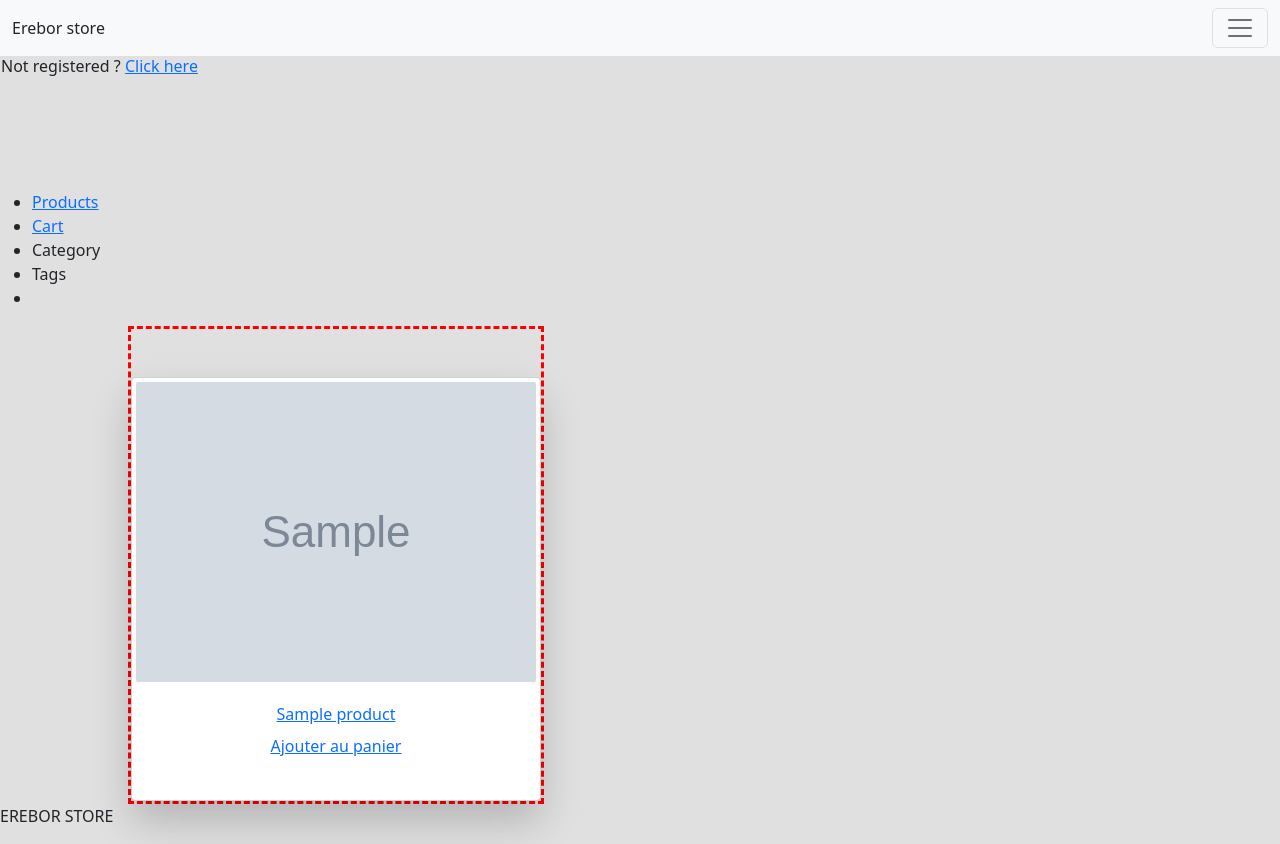
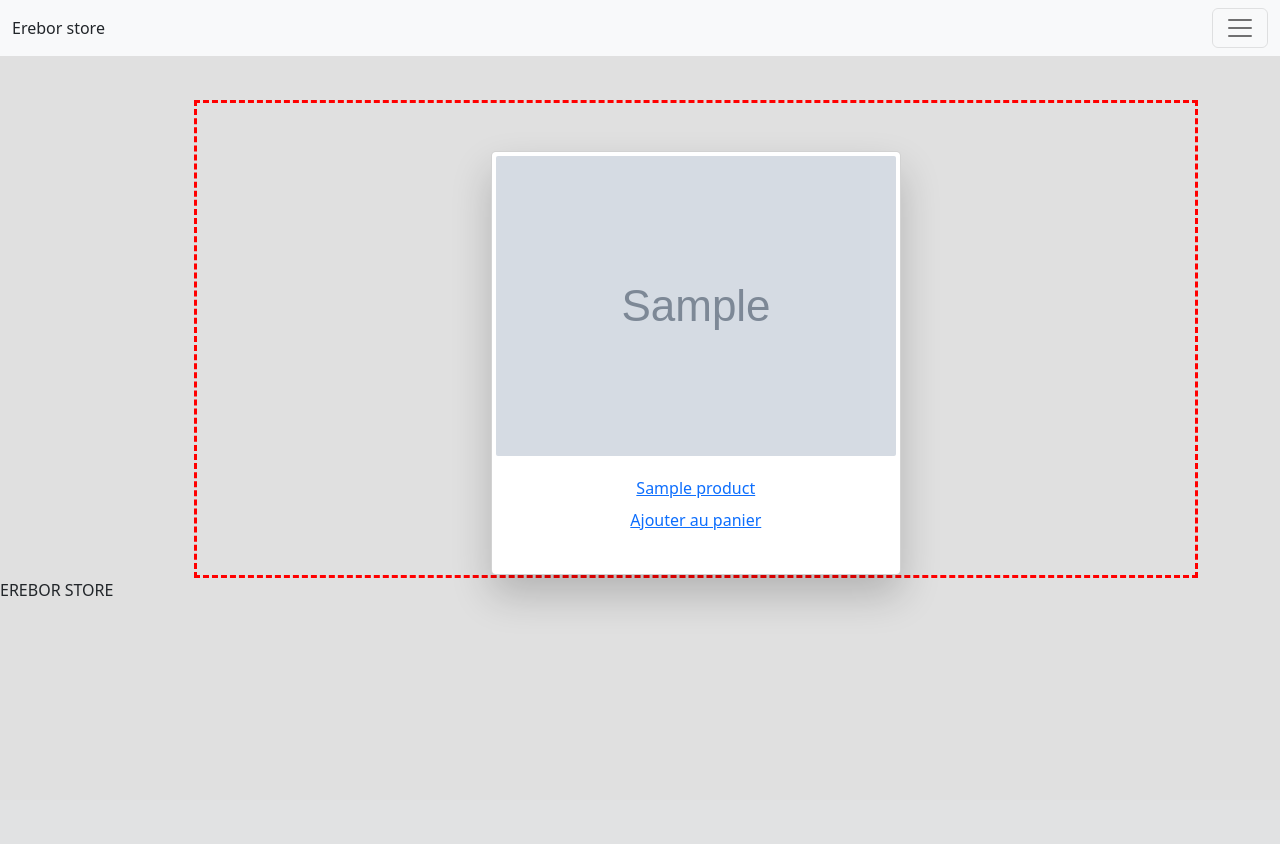
Before and after one commit to Akkuun/AS_S2_PHP_Project, a PHP site: page / in a window 1280 px wide. After the commit the page ends 611 px from the top, so only its background shows below. Run offline with PHP 8.4, Linux system fonts and the light colour scheme; tables that the repository leaves empty or names only in its code hold one stand-in row (values such as "Sample post"); grey boxes marked "Sample" are stand-in pictures; some libraries are stand-ins or nearby versions.

Commit message:
Adding correct log in and sign up buttons and a few style touches

```diff
--- a/src/styles/styles.css
+++ b/src/styles/styles.css
@@ -116,6 +116,11 @@ header>nav>ul>li{
 
 body {
     background: #E0E0E0;
+    transition: 0.3s;
+}
+
+div.with-nav {
+    margin-top: 100px;
 }
 
 .details {
@@ -196,10 +201,6 @@ body {
 
 }
 
-body{
-    transition: 0.3s;
-}
-
 
 #res{
     border: 15px outset #A45D5E;
--- a/view/customers/connection.php
+++ b/view/customers/connection.php
@@ -31,7 +31,7 @@
                     <input type="submit" value="Log in" id="buttonLogin">
                     <div class="verticlal">
                         <div id="forgottenID"><a href=""> forgotten Username / Password ?</div>
-                        <div id="createAccount"> <a href='./customers/signUp.php'>Create your account -></div>
+                        <div id="createAccount"> <a href='?action=signUp&controller=customers'>Create your account -></div>
                     </div>
                 </div>
             </div>
--- a/view/view.php
+++ b/view/view.php
@@ -21,54 +21,6 @@ echo "<html>
 </head>
 
 <header>";
-
-if (!isset($_SESSION['login'])) {
-    echo "<form method='post' action='?action=logIn&controller=customers'>
-                <table>
-                    <tr>
-                        <td>
-                            <label for='login'>Login :</label>
-                        </td>
-                        <td>
-                            <label for='password'>Password :</label>
-                        </td>
-                    </tr>
-                    <tr>
-                        <td>
-                            <input type='text' id='login' name='login'>
-                        </td>
-                        <td>
-                            <input type='password' id='password' name='password'>
-                        <td>
-                        <td>
-                            <input type='submit' value='Log in'>
-                        </td>
-                    </tr>
-                    <tr>
-                        <td>
-                            Not registered ? <a href='?controller=customers&action=signUp'>Click here</a>
-                        </td>
-                    </tr>
-                </table>
-               </form>";
-} else {
-    require_once File::build_path(['model', 'ModelCustomer.php']);
-
-    echo "<table id='loginView'>";
-    echo "
-                <td><img src=''></td>
-              </tr>
-              <tr>
-                <td>" . htmlspecialchars($_SESSION['login']) . "</td>
-                <td><a href='?controller=customers&action=logOut'>Log out</a></td>
-              </tr>";
-
-    echo "</table>";
-}
-if (isset($_SESSION['error'])) {
-    echo "<p>" . htmlspecialchars($_SESSION['error']) . "</p>";
-    unset($_SESSION['error']);
-}
 ?>
 <nav class="navbar bg-light fixed-top">
 
@@ -84,11 +36,11 @@ if (isset($_SESSION['error'])) {
                 <div class="offcanvas-body">
                     <ul class="navbar-nav justify-content-end flex-grow-1 pe-3">
                         <li class="nav-item">
-                            <a class="nav-link active" aria-current="page" href="#">Home</a>
+                            <a class="nav-link active" aria-current="page" href="">Home</a>
                         </li>
-                        <?php if (isset($_SESSION['idClient'])) {
+                        <?php if (!isset($_SESSION['idClient'])) {
                             echo "<li class='nav-item'>
-                            <a class='nav-link' href='view/user/authentification.php'>Connexion</a>
+                            <a class='nav-link' href='?action=logInPage&controller=customers'>Connexion</a>
                         </li>";
                             }
 
@@ -110,18 +62,35 @@ if (isset($_SESSION['error'])) {
                                 ?>
                             </ul>
                         </li>
+                        <!-- <li class="nav-item dropdown">
+                            <a class="nav-link dropdown-toggle" href="#" id="offcanvasNavbarDropdown" role="button" data-bs-toggle="dropdown" aria-expanded="false">
+                                Search by tag
+                            </a>
+                            <ul class="dropdown-menu" aria-labelledby="offcanvasNavbarDropdown">
+                                <?php
+                                //$categories = ModelCategory::getAllCategories();
+                                //foreach ($categories as $key => $category) {
+                                //    echo "<li> <a class='dropdown-item' href='#'>".$category->getName()."</a></li>";
+                                //}
+                                ?>
+                            </ul>
+                        </li> -->
                         <?php
                         if (isset($_SESSION['idClient'])) {
-                            echo " <li class='nav-item'>
-                            <a class='nav-link' href='view/user/authentification.php'>Connexion</a>
-                        </li>
-
-
-
-
-                        <li class='nav-item'>
-                            <a class='nav-link' href='?controller=customers&action=logOut'>log Out</a>
-                        </li>";
+                            echo "
+                            <li class='nav-item'>
+                                <a class='nav-link' href='?controller=customers&action=logOut'>Log Out</a>
+                            </li>";
+                            echo "
+                            <li class='nav-item'>
+                                <a class='nav-link' href='?action=read&controller=customers'>My Profile</a>
+                            </li>";
+                            if ($_SESSION['type'] == 'admin') {
+                                echo "
+                                <li class='nav-item'>
+                                    <a class='nav-link' href='?action=admin&controller=customers'>Admin</a>
+                                </li>";
+                            }
                         }
                      ?>
                      </ul>
@@ -133,7 +102,14 @@ if (isset($_SESSION['error'])) {
             </div>
         </div>
 </nav>
-<br><br><br><br>
+
+<?php
+if (isset($_SESSION['error'])) {
+    echo "<p>" . htmlspecialchars($_SESSION['error']) . "</p>";
+    unset($_SESSION['error']);
+}
+?>
+<!-- <br><br><br><br>
     <ul>
         <li><a href="?action=readAll">Products</a></li>
         <li><a href="?action=read&controller=cart">Cart</a></li>
@@ -143,23 +119,23 @@ if (isset($_SESSION['error'])) {
         ?>
         <li>Tags</li>
         <?php
-        $tags = ModelTag::getAllTags();
-        foreach ($tags as $key => $tag) {
-            echo "<li><a href='?action=getAllProductByTag&tag=" . htmlspecialchars($tag->getId()) . "'>" . htmlspecialchars($tag->getNameTag()) . "</a></li>";
-        }
-        if (isset($_SESSION['idClient'])) {
-            echo "<li><a href='?action=read&controller=customers'>My Profile</a></li>";
-            if ($_SESSION['type'] == 'admin') {
-                echo "<li><a href='?action=admin&controller=customers'>Admin</a></li>";
-            }
-        }
+        // $tags = ModelTag::getAllTags();
+        // foreach ($tags as $key => $tag) {
+        //     echo "<li><a href='?action=getAllProductByTag&tag=" . htmlspecialchars($tag->getId()) . "'>" . htmlspecialchars($tag->getNameTag()) . "</a></li>";
+        // }
+        // if (isset($_SESSION['idClient'])) {
+        //     echo "<li><a href='?action=read&controller=customers'>My Profile</a></li>";
+        //     if ($_SESSION['type'] == 'admin') {
+        //         echo "<li><a href='?action=admin&controller=customers'>Admin</a></li>";
+        //     }
+        // }
         ?>
-    </ul>
+    </ul> -->
 
 </header>
 <body>
 
-<div class="flex-container">
+<div class="container-md with-nav">
     <?php
     require File::build_path(["view", self::$controller, "$view.php"]);
     ?>
```
